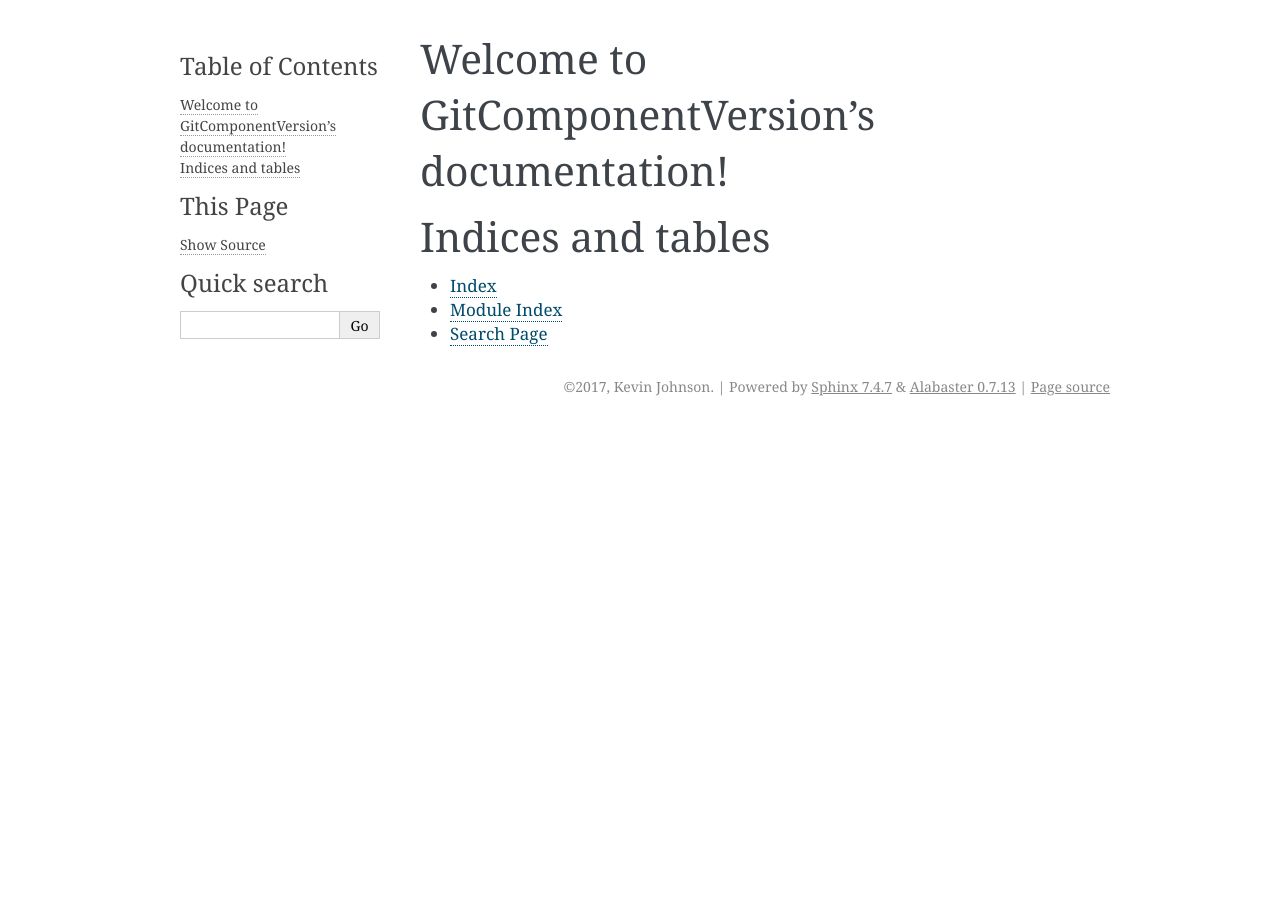
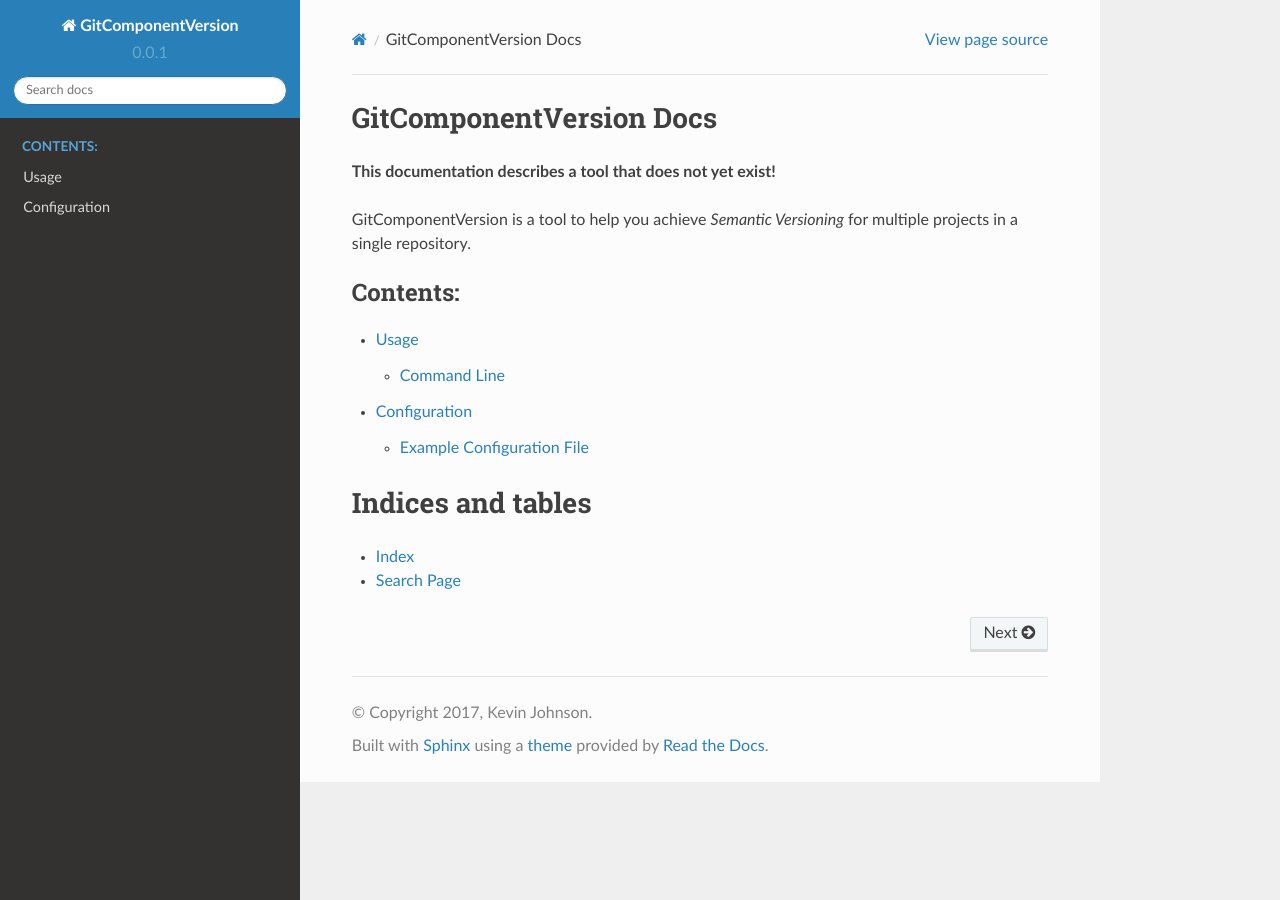
Before and after one commit to kjjuno/GitComponentVersion, a Sphinx documentation site: the page built from docs/source/index.rst, in a window 1280 px wide. Built offline with Sphinx 7.4.7 and the Read the Docs theme 2.0.0, drawn with Linux system fonts in a browser that asks for light colours.

Commit message:
Sets up some initial documentation

```diff
--- a/docs/source/conf.py
+++ b/docs/source/conf.py
@@ -82,7 +82,7 @@ todo_include_todos = False
 # The theme to use for HTML and HTML Help pages.  See the documentation for
 # a list of builtin themes.
 #
-html_theme = 'alabaster'
+html_theme = 'sphinx_rtd_theme'
 
 # Theme options are theme-specific and customize the look and feel of a theme
 # further.  For a list of options available for each theme, see the
--- /dev/null
+++ b/docs/source/configuration/configuration.rst
@@ -0,0 +1,7 @@
+Configuration
+=============
+
+.. toctree::
+   :maxdepth: 2
+
+   example
--- a/docs/source/index.rst
+++ b/docs/source/index.rst
@@ -3,18 +3,22 @@
    You can adapt this file completely to your liking, but it should at least
    contain the root `toctree` directive.
 
-Welcome to GitComponentVersion's documentation!
-===============================================
+GitComponentVersion Docs
+========================
+
+**This documentation describes a tool that does not yet exist!**
+
+GitComponentVersion is a tool to help you achieve *Semantic Versioning* for multiple projects in a single repository.
 
 .. toctree::
    :maxdepth: 2
    :caption: Contents:
 
-
+   usage/usage
+   configuration/configuration
 
 Indices and tables
 ==================
 
 * :ref:`genindex`
-* :ref:`modindex`
 * :ref:`search`
```
Also changed, not shown: docs/source/configuration/example.rst (added, +37 -0 lines), docs/source/usage/commandline.rst (added, +32 -0 lines), docs/source/usage/usage.rst (added, +7 -0 lines), 1 other file.
